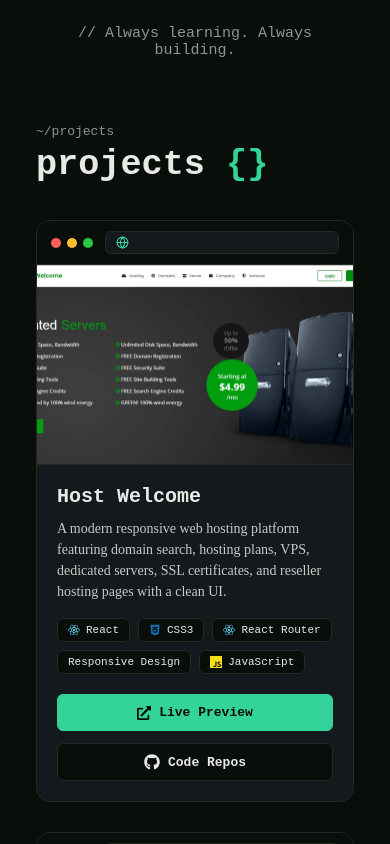
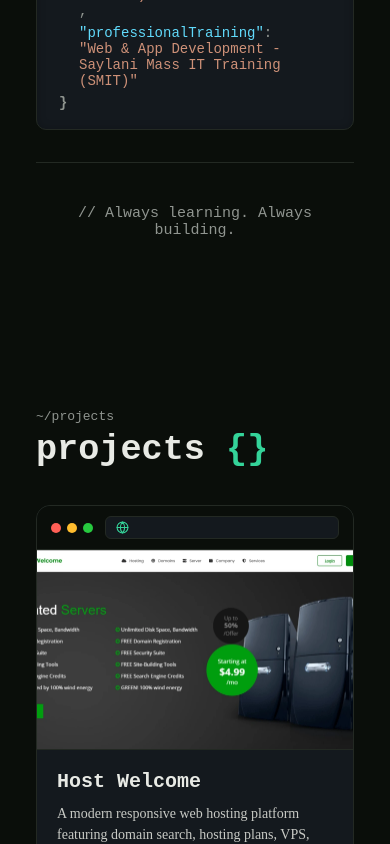
Before and after one commit to muhammad-waqas99/waqas-portfolio, a React (Vite) app: page / in a window 390 px wide. Shown: the part 5220-6064 px from the top of the page. Built offline with nearby package versions, Linux system fonts and the light colour scheme.

Commit message:
fix: improve responsive layout, scroll reveal timing and project image rendering

```diff
--- a/src/App.jsx
+++ b/src/App.jsx
@@ -11,14 +11,33 @@
 import Footer from "./components/Footer";
 import { motion } from "framer-motion";
 
+
 const Reveal = ({ children }) => {
   return (
     <motion.div
-      initial={{ opacity: 0, y: 50 }}
+      initial={{ opacity: 0, y: 45 }}
       whileInView={{ opacity: 1, y: 0 }}
       viewport={{ once: true, amount: 0.1 }}
       transition={{
-        duration: 0.8,
+        duration: 0.7,
+        ease: [0.21, 0.47, 0.32, 0.98]
+      }}
+      style={{ width: "100%" }}
+    >
+      {children}
+    </motion.div>
+  );
+};
+
+
+const RevealProject = ({ children }) => {
+  return (
+    <motion.div
+      initial={{ opacity: 0, y: 40 }}
+      whileInView={{ opacity: 1, y: 0 }}
+      viewport={{ once: true, amount: 0.05 }}
+      transition={{
+        duration: 0.6,
         ease: [0.21, 0.47, 0.32, 0.98]
       }}
       style={{ width: "100%" }}
@@ -70,6 +89,7 @@
 
   return (
     <>
+
       <div className="background">
         <DotGrid
           dotSize={3}
@@ -98,25 +118,26 @@
 
         <main style={{ padding: "0 20px", color: "var(--ink)", position: "relative", zIndex: 2 }}>
 
-          <div id="section-stack" style={{ minHeight: "80vh", scrollMarginTop: "60px", }}>
+          <div id="section-stack" style={{ minHeight: "auto", scrollMarginTop: "60px", padding: "60px 0" }}>
             <Reveal>
               <Skills />
             </Reveal>
           </div>
 
-          <div id="section-about" style={{ minHeight: "80vh", scrollMarginTop: "60px",  }}>
+          <div id="section-about" style={{ minHeight: "auto", scrollMarginTop: "60px", padding: "60px 0" }}>
             <Reveal>
               <About />
             </Reveal>
           </div>
 
-          <div id="section-projects" style={{ minHeight: "80vh", scrollMarginTop: "60px"}}>
-            <Reveal>
+
+          <div id="section-projects" style={{ minHeight: "auto", scrollMarginTop: "60px", padding: "60px 0" }}>
+            <RevealProject>
               <Projects />
-            </Reveal>
+            </RevealProject>
           </div>
 
-          <div id="section-contact" style={{ minHeight: "80vh", scrollMarginTop: "60px" }}>
+          <div id="section-contact" style={{ minHeight: "auto", scrollMarginTop: "60px", padding: "60px 0" }}>
             <Reveal>
               <Contact />
             </Reveal>
--- a/src/css/Contact.css
+++ b/src/css/Contact.css
@@ -1,9 +1,17 @@
+
+*,
+*::before,
+*::after {
+  box-sizing: border-box;
+}
+
 .contact-container {
   width: 100%;
   padding: 30px 32px;
   box-sizing: border-box;
   display: flex;
   justify-content: center;
+  overflow-x: hidden;
 }
 
 .contact-wrapper {
@@ -37,7 +45,6 @@
   margin: 0;
 }
 
-
 .divider {
   width: 100%;
   height: 1px;
@@ -50,18 +57,23 @@
   grid-template-columns: 1fr 1.2fr;
   gap: 32px;
   align-items: start;
+  width: 100%;
 }
 
-.contact-left, .contact-right {
+.contact-left,
+.contact-right {
   display: flex;
   flex-direction: column;
   gap: 32px;
+  width: 100%;
+  min-width: 0;
 }
 
 .contact-block {
   display: flex;
   flex-direction: column;
   gap: 14px;
+  width: 100%;
 }
 
 .block-title {
@@ -75,6 +87,7 @@
   display: flex;
   flex-direction: column;
   gap: 12px;
+  width: 100%;
 }
 
 .social-card {
@@ -87,6 +100,8 @@
   justify-content: space-between;
   text-decoration: none;
   transition: transform 0.25s ease, border-color 0.25s ease;
+  width: 100%;
+  box-sizing: border-box;
 }
 
 .social-card:hover {
@@ -98,6 +113,7 @@
   display: flex;
   align-items: center;
   gap: 14px;
+  min-width: 0;
 }
 
 .social-icon {
@@ -105,6 +121,7 @@
   color: var(--accent, #34D399);
   display: flex;
   transition: transform 0.3s ease;
+  flex-shrink: 0;
 }
 
 .social-card:hover .social-icon {
@@ -114,6 +131,7 @@
 .social-details {
   display: flex;
   flex-direction: column;
+  min-width: 0;
 }
 
 .social-name {
@@ -121,25 +139,31 @@
   font-size: 14px;
   font-weight: 600;
   color: var(--ink, #E8EAE5);
+  white-space: nowrap;
+  overflow: hidden;
+  text-overflow: ellipsis;
 }
 
 .social-user {
   font-family: monospace;
   font-size: 12px;
   color: var(--dim, #909590);
+  white-space: nowrap;
+  overflow: hidden;
+  text-overflow: ellipsis;
 }
 
 .arrow-icon {
   color: var(--dim, #909590);
   font-size: 18px;
   transition: transform 0.25s ease, color 0.25s ease;
+  flex-shrink: 0;
 }
 
 .social-card:hover .arrow-icon {
   color: var(--accent, #34D399);
   transform: translate(3px, -3px);
 }
-
 
 .form-card {
   background-color: var(--paper, #14191E);
@@ -149,12 +173,15 @@
   display: flex;
   flex-direction: column;
   gap: 18px;
+  width: 100%;
+  box-sizing: border-box;
 }
 
 .form-group {
   display: flex;
   flex-direction: column;
   gap: 6px;
+  width: 100%;
 }
 
 .label-wrapper {
@@ -180,7 +207,8 @@
 .field-status.error { color: #FF5F56; }
 .field-status.success { color: var(--accent, #34D399); }
 
-.form-group input, .form-group textarea {
+.form-group input,
+.form-group textarea {
   background-color: var(--bg, #0A0E0A);
   border: 1px solid var(--line, #232923);
   border-radius: 8px;
@@ -189,28 +217,34 @@
   font-family: monospace;
   font-size: 13px;
   outline: none;
+  width: 100%;
+  box-sizing: border-box;
   transition: border-color 0.2s ease, box-shadow 0.2s ease;
 }
 
-.form-group input:focus, .form-group textarea:focus {
+.form-group input:focus,
+.form-group textarea:focus {
   border-color: var(--accent, #34D399);
   box-shadow: 0 0 10px rgba(52, 211, 153, 0.15);
 }
 
-.form-group input.input-error, .form-group textarea.input-error {
+.form-group input.input-error,
+.form-group textarea.input-error {
   border-color: #FF5F56;
 }
 
-.form-group input.input-success, .form-group textarea.input-success {
+.form-group input.input-success,
+.form-group textarea.input-success {
   border-color: var(--accent, #34D399);
 }
-
 
 .status-banner {
   padding: 10px 14px;
   border-radius: 6px;
   font-family: monospace;
   font-size: 12px;
+  width: 100%;
+  box-sizing: border-box;
 }
 
 .status-banner.success {
@@ -218,7 +252,6 @@
   border: 1px solid var(--accent, #34D399);
   color: var(--accent, #34D399);
 }
-
 
 .btn-execute {
   background-color: var(--accent, #34D399);
@@ -234,6 +267,8 @@
   align-items: center;
   justify-content: center;
   gap: 10px;
+  width: 100%;
+  box-sizing: border-box;
   transition: transform 0.2s ease, box-shadow 0.2s ease;
 }
 
@@ -251,12 +286,30 @@
   to { transform: rotate(360deg); }
 }
 
+
 @media (max-width: 868px) {
   .contact-container {
-    padding: 25px 16px;
+    padding: 20px 12px;
+  }
+
+  .contact-wrapper {
+    gap: 24px;
+  }
+
+  .contact-header .section-title {
+    font-size: 1.75rem;
   }
 
   .contact-content-grid {
     grid-template-columns: 1fr;
+    gap: 24px;
+  }
+
+  .form-card {
+    padding: 16px;
+  }
+
+  .social-card {
+    padding: 12px 14px;
   }
 }
--- a/src/css/Projects.css
+++ b/src/css/Projects.css
@@ -1,11 +1,10 @@
-.projects-container {
+.project-image-container {
   width: 100%;
-  padding: 50px 32px;
-  box-sizing: border-box;
-  display: flex;
-  flex-direction: column;
-  align-items: center;
+  aspect-ratio: 16 / 9;
+  overflow: hidden;
+  border-radius: 8px;
 }
+
 
 .projects-header {
   width: 100%;
@@ -123,6 +122,7 @@
   width: 100%;
   height: 100%;
   object-fit: cover;
+  object-position: top center;
   transition: transform 0.4s ease;
 }
 
@@ -250,9 +250,20 @@
 }
 
 
+
+@media (max-width: 768px) {
+  .project-image-container {
+    height: auto;
+    aspect-ratio: 16 / 9;
+  }
+
+  .project-image {
+    object-fit: contain;
+  }
+}
 @media (max-width: 640px) {
   .projects-container {
-    padding: 30px 16px;
+    padding: 15px 16px;
   }
 
   .projects-grid {
```
